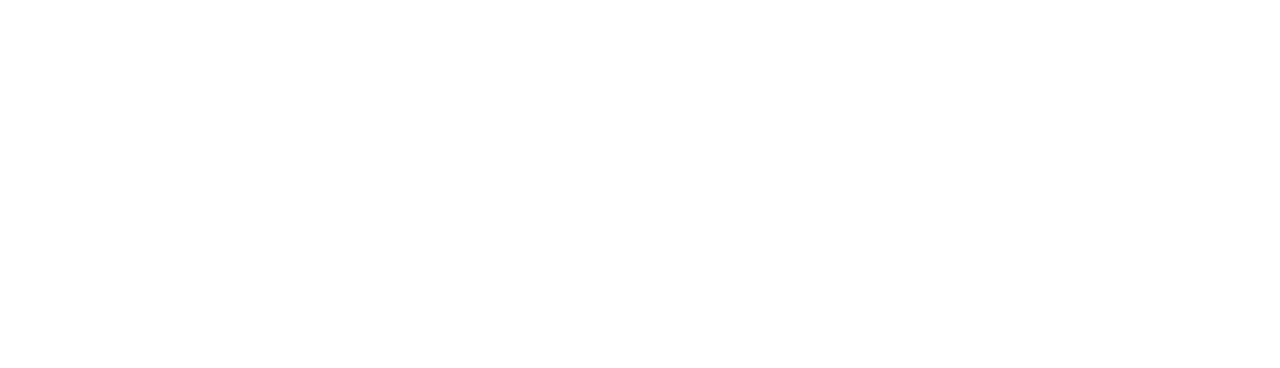
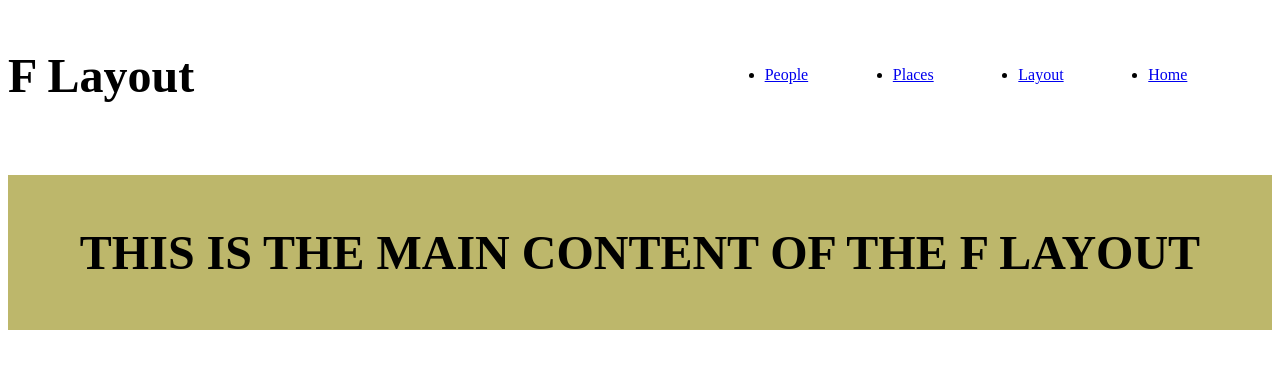
Before and after one commit to adeode123/internet-history601, a plain HTML site: page public_html/fLayout.html in a window 1280 px wide. Drawn offline with Linux system fonts and the light colour scheme.

Commit message:
Started flayout page, added navigation and header.

```diff
--- a/public_html/fLayout.html
+++ b/public_html/fLayout.html
@@ -2,9 +2,62 @@
 <html lang="en">
 <head>
     <meta charset="UTF-8">
-    <title>Title</title>
+    <title>fLayout</title>
+    <style>
+        nav{
+            display: flex;
+            align-items: center;
+            justify-content: space-between;
+        }
+        h1{
+            font-size: xxx-large;
+        }
+        nav div{
+            width: 50%;
+        }
+        nav div ul{
+            display: flex;
+            justify-content: space-evenly;
+            align-items: center;
+        }
+        main div h1{
+            text-align: center;
+            padding: 50px;
+        }
+        .darkkhaki{
+            background-color: darkkhaki;
+
+        }
+    </style>
 </head>
 <body>
+<nav>
+    <div>
+        <h1>F Layout</h1>
+    </div>
+    <div>
+        <ul>
+            <li>
+                <a href="#">People</a>
+            </li>
+            <li>
+                <a href="#">Places</a>
+            </li>
+            <li>
+                <a href="zLayout.html">Layout</a>
+            </li>
+            <li>
+                <a href="#">Home</a>
+            </li>
+        </ul>
+    </div>
+</nav>
+<main>
+    <div class="darkkhaki">
+        <h1>THIS IS THE MAIN CONTENT OF THE F LAYOUT</h1>
+    </div>
+</main>
+
 
 </body>
 </html>
```
Also changed, not shown: public_html/images/amazon image.png (added), public_html/images/amazonimg2.png (added), public_html/images/contentimg1.jpg (added), public_html/images/contentimg2.png (added), public_html/images/googleimg.jpg (added), public_html/images/images.jpg (added), public_html/images/yahooimg.jpg (added).
